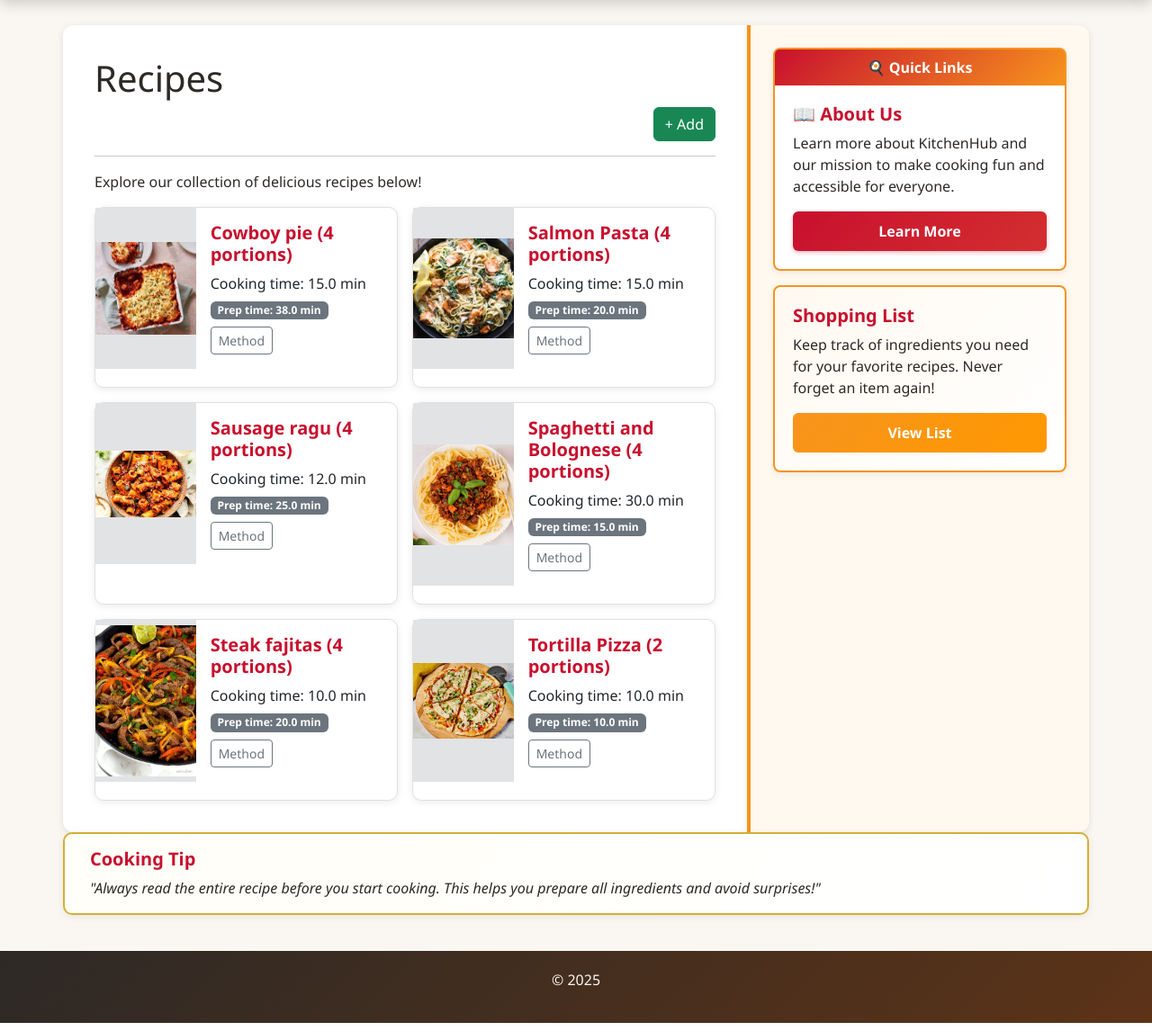
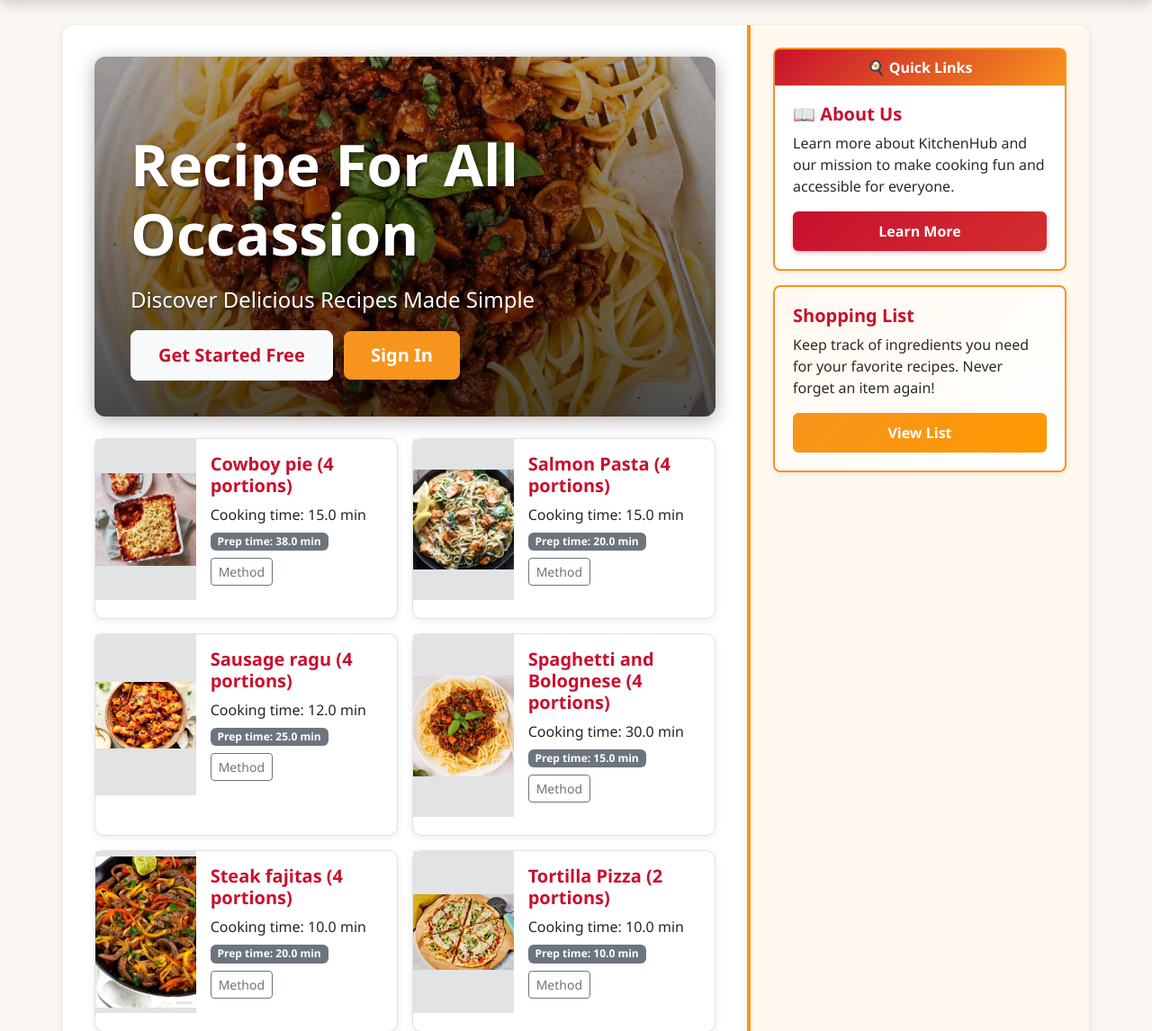
Before and after one commit to DaianaPopa/Food-RecipeManager--efssdProject-, a Flask app: page /recipes/ in a window 1280 px wide. Shown: the part 80-1226 px from the top of the page at 90% size. Run offline with Flask 3, Linux system fonts and the light colour scheme; data comes from the database, SQL or seed files in the repository; some libraries are stand-ins or nearby versions.

Commit message:
banner placed in recipes.html instead

```diff
--- a/templates/recipes.html
+++ b/templates/recipes.html
@@ -2,13 +2,29 @@
 
 <!--Page Content-->
 {% block content %}
-    <h1>Recipes</h1>
-     <div class="text-end mb-3">
-        <a href="{{ url_for('create') }}" class="btn btn-success">+ Add </a>
+    <!-- Large hero banner with featured recipe - Schwartz inspired -->
+    <div class="position-relative mb-4" style="height: 400px; border-radius: 12px; overflow: hidden; box-shadow: 0 4px 20px rgba(0,0,0,0.3);">
+        <!-- Hero background image -->
+        <img src="/static/uploads/spaghetti_bolognese.jpg" alt="Featured Recipe" style="width: 100%; height: 100%; object-fit: cover;">
+
+        <!-- Dark overlay for text readability -->
+        <div style="position: absolute; top: 0; left: 0; width: 100%; height: 100%; background: linear-gradient(to bottom, rgba(0,0,0,0.3) 0%, rgba(0,0,0,0.7) 100%);"></div>
+
+        <!-- Hero text content -->
+        <div style="position: absolute; bottom: 0; left: 0; right: 0; padding: 40px; color: white;">
+            <h1 class="display-3 fw-bold mb-3" style="text-shadow: 2px 2px 4px rgba(0,0,0,0.5);">Recipe For All Occassion </h1>
+            <p class="lead fs-4 mb-3" style="text-shadow: 1px 1px 2px rgba(0,0,0,0.5);">Discover Delicious Recipes Made Simple</p>
+
+        <!-- Call to action buttons -->
+            {% if session['user_id'] %}
+                <a href="/recipes" class="btn btn-light btn-lg me-2" style="font-weight: 600; color: #c8102e; padding: 12px 30px;">Browse All Recipes</a>
+                <a href="/create" class="btn btn-lg me-2" style="font-weight: 600; background-color: #f7941d; color: white; padding: 12px 30px; border: none;">Add New Recipe</a>
+            {% else %}
+                <a href="/register" class="btn btn-light btn-lg me-2" style="font-weight: 600; color: #c8102e; padding: 12px 30px;">Get Started Free</a>
+                <a href="/login" class="btn btn-lg" style="font-weight: 600; background-color: #f7941d; color: white; padding: 12px 30px; border: none;">Sign In</a>
+            {% endif %}
+        </div>
     </div>
-    <hr>
-    <p>Explore our collection of delicious recipes below!</p>
-
 
     <!-- Row for Recipes Grid-->
     <div class="row g-1 g-sm-3">
```
Also changed, not shown: templates/home.html (+0 -12 lines).
